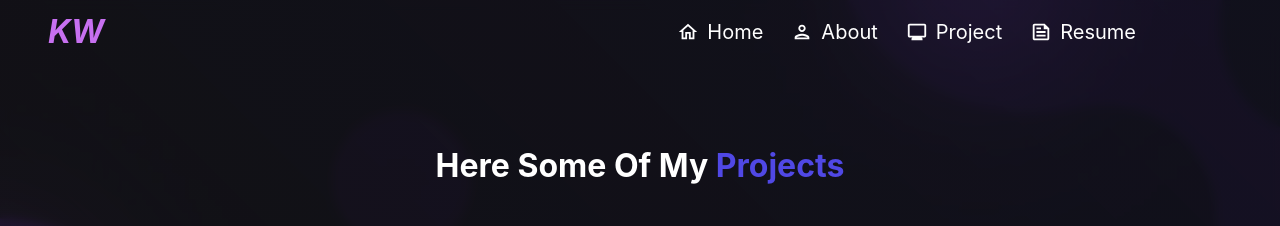
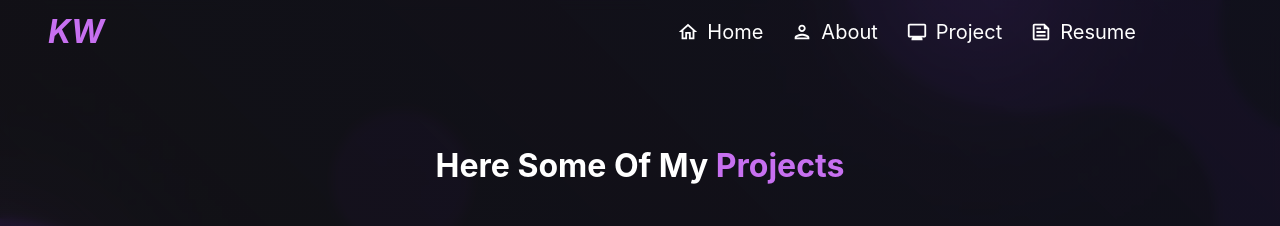
Before and after one commit to kimitaWanjohi/portfolio, a React (Vite) app: page /projects in a window 1280 px wide. Shown: the top 226 px of the page. Built offline with nearby package versions, Linux system fonts and the light colour scheme; grey boxes are pictures that could not be loaded.

Commit message:
Span color change

```diff
--- a/src/components/Projects.tsx
+++ b/src/components/Projects.tsx
@@ -6,7 +6,7 @@ import ProjectsWrapper from './Projects/ProjectsWrapper';
 import ProjectInterface from './Projects/model';
 
 const Span = styled('span')(({ theme }) => ({
-    color: theme.palette.primary.main,
+    color: theme.palette.secondary.main,
 }));
 
 const demoProjects: ProjectInterface[]  = [
```
